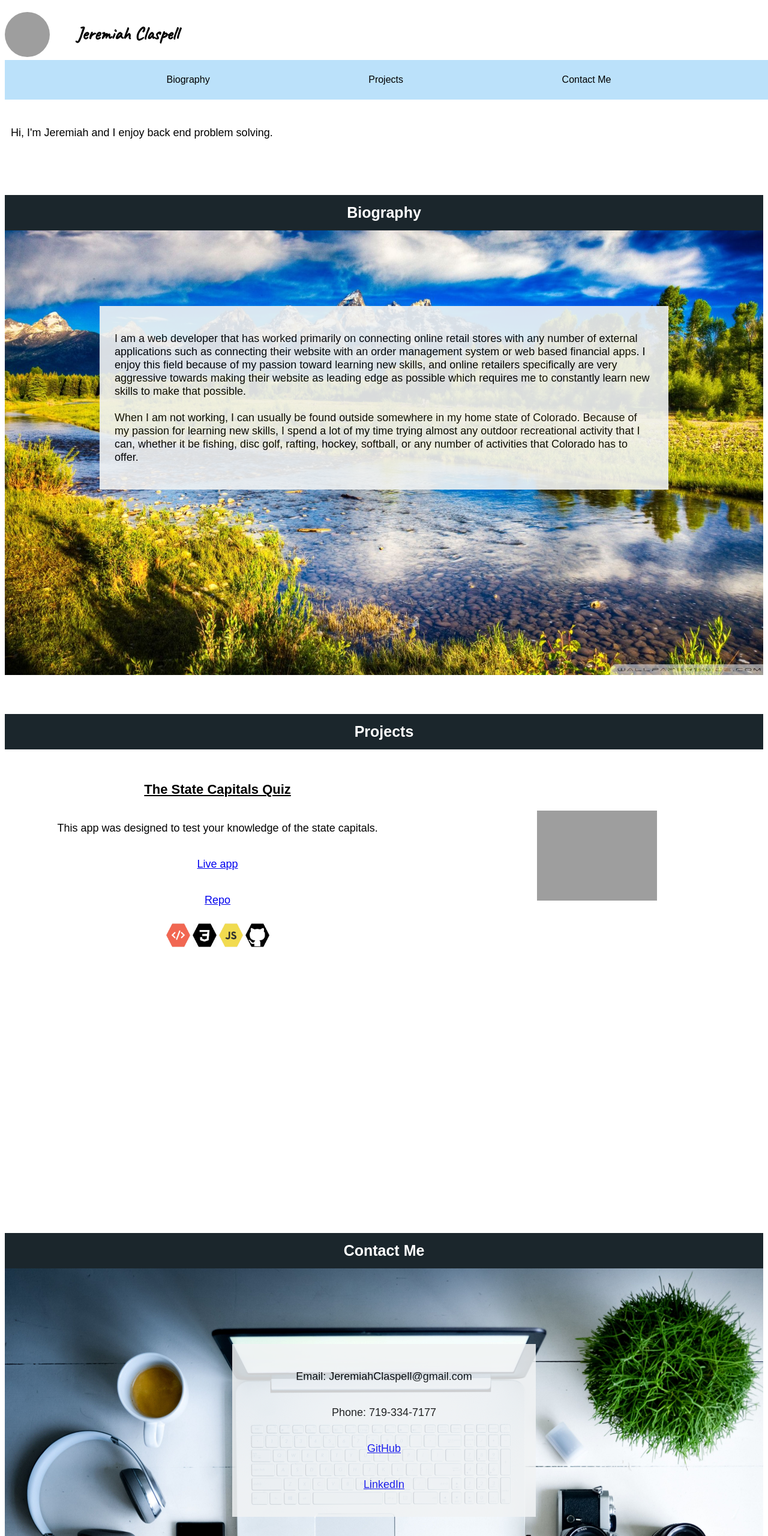
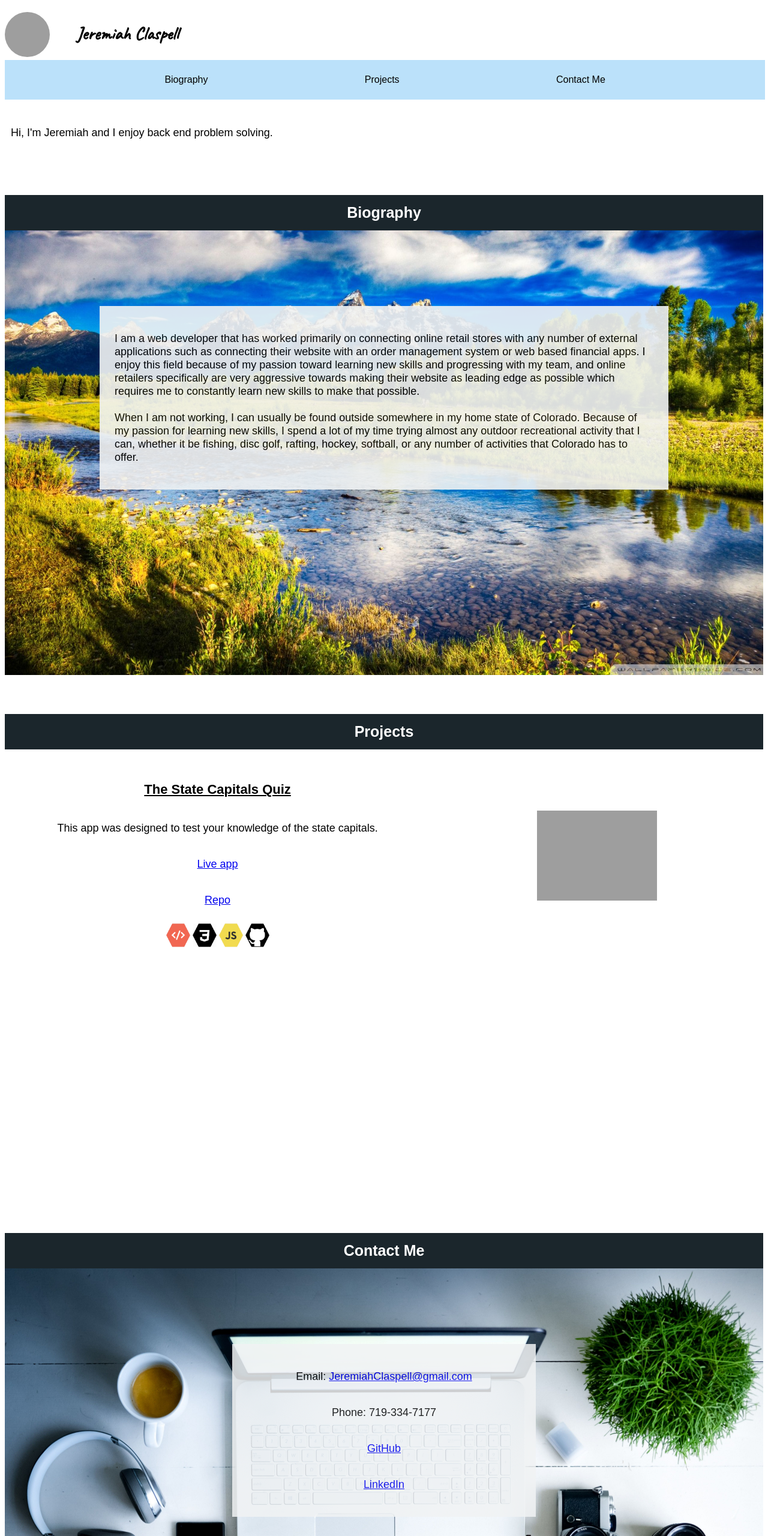
Before and after one commit to JeremiahClaspell/portfolio, a plain HTML site: page textFiles/index.html in a window 1280 px wide. Shown: the top 2560 px of the page at 60% size. Drawn offline with nearby package versions, Linux system fonts and the light colour scheme; grey boxes are pictures that could not be loaded; a web font is replaced by a local one.

Commit message:
revisions

```diff
--- a/textFiles/index.html
+++ b/textFiles/index.html
@@ -27,54 +27,54 @@
             <p>Hi, I'm Jeremiah and I enjoy back end problem solving.</p>
         </div>
     <div class="spacer" id="mainBioContainer"></div>
-    <div class="mainBioContainer">
+    <main class="mainBioContainer">
         <h3>Biography</h3>
-        <div class="bioContainer">
+        <section class="bioContainer">
             <p>I am a web developer that has worked primarily on connecting online retail stores
                 with any number of external applications such as connecting their website with an order
                 management system or web based financial apps. I enjoy this field because of my passion
-                toward learning new skills, and online retailers specifically are very aggressive towards
+                toward learning new skills and progressing with my team, and online retailers specifically are very aggressive towards
                 making their website as leading edge as possible which requires me to constantly learn
                 new skills to make that possible. <br><br>
                 When I am not working, I can usually be found outside somewhere in my home state of Colorado. Because of
                 my passion for learning new skills, I spend a lot of my time trying almost any outdoor recreational activity
                 that I can, whether it be fishing, disc golf, rafting, hockey, softball, or any number of activities that Colorado
                 has to offer. </p>
-        </div>
-    </div>
+        </section>
+    </main>
     <div class="spacer" id="projectsContainer"></div>
-    <div class="projectsContainer">
+    <main class="projectsContainer">
         <h3>Projects</h3>
-        <div class="stateCapsContainer">
+        <section class="stateCapsContainer">
             <div class="projectScreenshot">
-                <img src="../portfolio_images/webapp_screenshots/Screen Shot 2020-03-26 at 8.34.48 AM.png" class="projectPic" alt="state capitals quiz">
+                <img src="../portfolio_images/webapp_screenshots/quiz_app.png" class="projectPic" alt="state capitals quiz">
             </div>
-            <div class="projectTextContainer">
+            <section class="projectTextContainer">
                 <h4>The State Capitals Quiz</h4>
                 <p>This app was designed to test your knowledge of the state capitals.</p>
                 <p><a href="https://jeremiahclaspell.github.io/quizApp/" target="_blank">Live app</a></p>
                 <p><a href="https://github.com/JeremiahClaspell/quizApp" target="_blank">Repo</a></p>
-                <div class="technologiesUsed">
+                <section class="technologiesUsed">
                     <img src="../portfolio_images/tech_icons/html.png" class="techIcon" alt="html">
                     <img src="../portfolio_images/tech_icons/css.png" class="techIcon" alt="css">
                     <img src="../portfolio_images/tech_icons/js.png" class="techIcon" alt="javaScript">
                     <img src="../portfolio_images/tech_icons/github.png" class="techIcon" alt="Github">
-                </div>
-            </div>
-        </div>
-    </div>
+                </section>
+            </section>
+        </section>
+    </main>
     <div class="spacer" id="contactMe"></div>
-    <div class="contactMe">
+    <main class="contactMe">
         <h3>Contact Me</h3>
-        <div class="contactMeContainer">
-            <div class="contactInfo">
-                <p>Email: JeremiahClaspell@gmail.com</p>
+        <section class="contactMeContainer">
+            <section class="contactInfo">
+                <p>Email: <a href = "mailto:JeremiahClaspell@gmail.com">JeremiahClaspell@gmail.com</a></href></p>
                 <p>Phone: 719-334-7177</p>
                 <p><a href="https://github.com/JeremiahClaspell" target="_blank">GitHub</a></p>
                 <p><a href="https://www.linkedin.com/in/jeremiah-c-7a1915121/">LinkedIn</a></p>
-            </div>
-        </div>
-    </div>
+            </section>
+        </section>
+    </main>
     <footer>
         <a href="#header" id="backToTop">Back to Top</a>
     </footer>
--- a/textFiles/main.css
+++ b/textFiles/main.css
@@ -1,5 +1,10 @@
 * {
     box-sizing: border-box;
+}
+
+body {
+    box-sizing: border-box;
+    max-width: 100%;
 }
 
 .headerItem{
@@ -44,12 +49,12 @@ header p {
 }
 
 nav {
+    width: 99%;
     background-color: #bbe1fa;
-    padding: 15px;
+    padding: 15px, 1%;
     font-size: 16px;
     font-family: sans-serif;
     line-height: 24px;
-    width: 100%;
     margin-top: 20px;
     z-index: 1;
 }
@@ -149,12 +154,16 @@ footer {
         flex-direction: row-reverse;
         justify-content: flex-end;
     }
-    .stateCapsContainer div {
+    .stateCapsContainer div, .projectTextContainer {
         display: inline-block;
     }
 
     .technologiesUsed {
         width: 200px;
+    }
+
+    .technologiesUsed {
+        margin: auto;
     }
 
     .projectPic {
```
Also changed, not shown: 3 other files.
